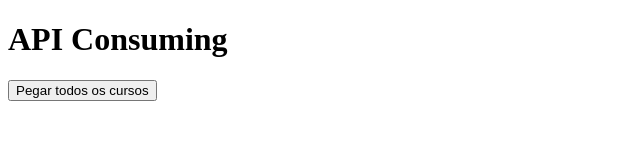
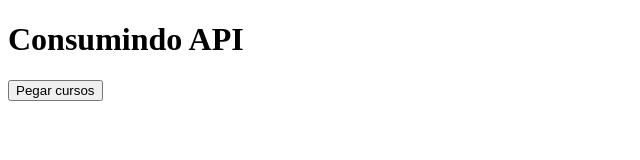
Before and after one commit to lucasrochabz/crud-simples-js, a website: page crud/public/index.html in a window 1280 px wide. Shown: the whole page, without its empty margins (0-640 px from the left). Drawn offline with Linux system fonts and the light colour scheme.

```diff
--- a/crud/public/index.html
+++ b/crud/public/index.html
@@ -8,9 +8,9 @@
 </head>
 
 <body>
-  <h1>API Consuming</h1>
+  <h1>Consumindo API</h1>
 
-  <button onclick="getAllCourses()">Pegar todos os cursos</button><br><br>
+  <button onclick="getAllCourses()">Pegar cursos</button><br><br>
 
   <script src="./script.js"></script>
 </body>
```
